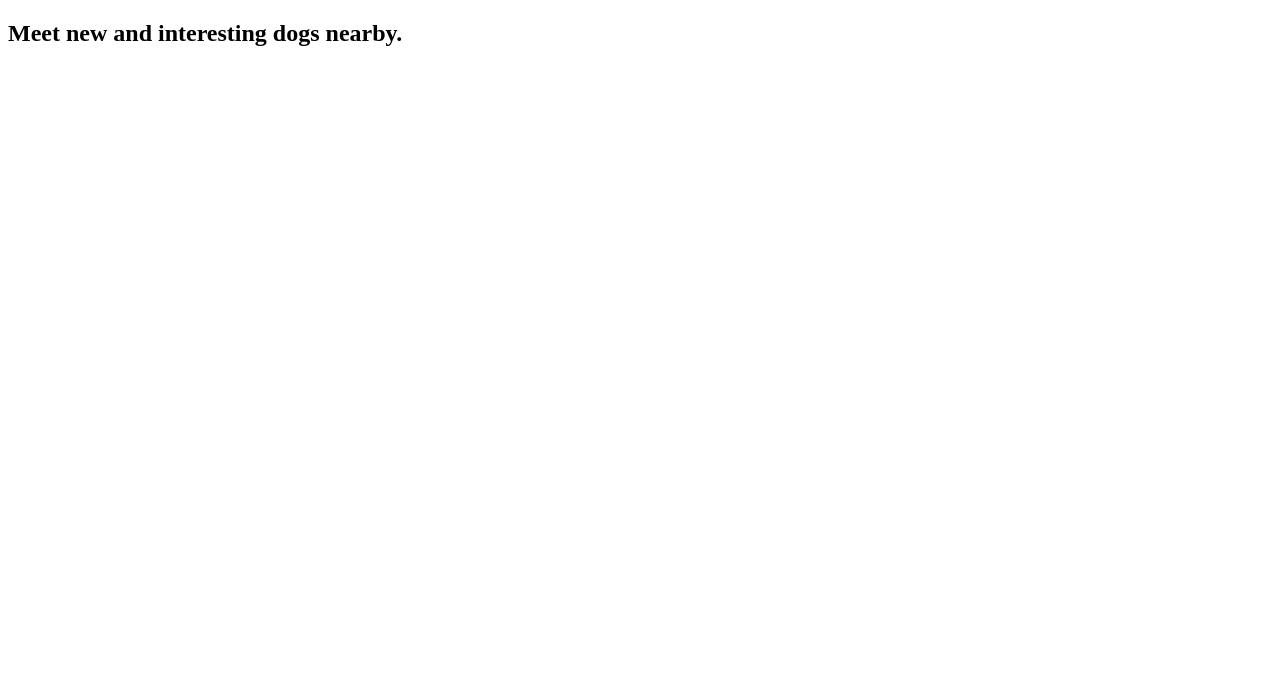
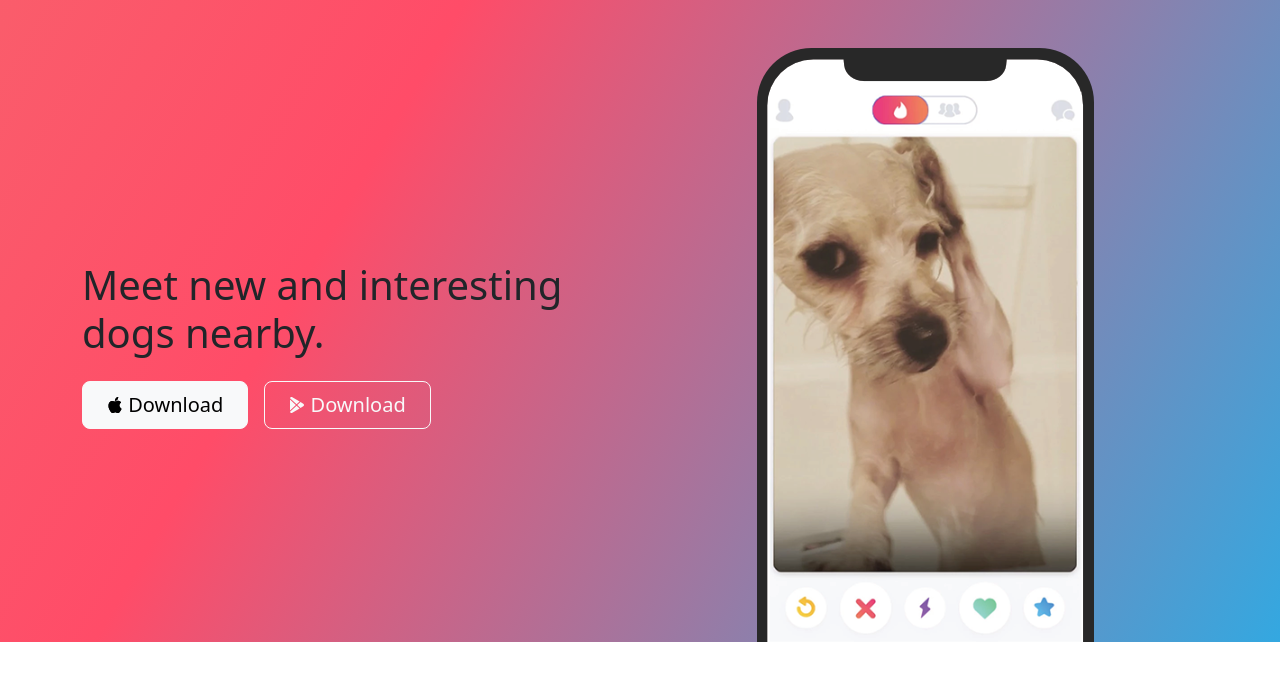
Before and after one commit to leo-amaro/bootstrap-tindog, a plain HTML site: page index.html in a window 1280 px wide. Drawn offline with nearby package versions, Linux system fonts and the light colour scheme.

Commit message:
- hero banner for desktop completed

```diff
--- a/css/solution.css
+++ /dev/null
@@ -1,28 +0,0 @@
-.gradient-background {
-  background: linear-gradient(300deg, #00bfff, #ff4c68, #ef8172);
-  background-size: 180% 180%;
-  animation: gradient-animation 18s ease infinite;
-}
-
-@keyframes gradient-animation {
-  0% {
-    background-position: 0% 50%;
-  }
-  50% {
-    background-position: 100% 50%;
-  }
-  100% {
-    background-position: 0% 50%;
-  }
-}
-
-.icon-square {
-  width: 3rem;
-  height: 3rem;
-  border-radius: 0.75rem;
-}
-
-.profile-img {
-  border-radius: 50%;
-  height: 100px;
-}
--- a/index.html
+++ b/index.html
@@ -4,17 +4,64 @@
     <meta charset="UTF-8" />
     <meta name="viewport" content="width=device-width, initial-scale=1.0" />
     <title>TinDog</title>
+    <link
+      rel="stylesheet"
+      href="https://cdn.jsdelivr.net/npm/bootstrap@5.3.3/dist/css/bootstrap.min.css"
+    />
+    <link rel="stylesheet" href="css/style.css" />
   </head>
 
   <body>
     <!-- Title -->
-    <section id="title">
-      <div class="container">
-        <div class="row">
+    <section id="title" class="gradient-background">
+      <div class="container col-xxl-8 pt-5">
+        <div class="row flex-lg-row align-items-center">
+          <div class="col-10 col-sm-8 col-lg-6">
+            <h1 class="mb-4">Meet new and interesting dogs nearby.</h1>
+            <div class="d-grid gap-2 d-md-flex justify-content-md-start">
+              <button type="button" class="btn btn-light btn-lg px-4 me-md-2">
+                <svg
+                  xmlns="http://www.w3.org/2000/svg"
+                  width="16"
+                  height="16"
+                  fill="currentColor"
+                  class="bi bi-apple mb-1"
+                  viewBox="0 0 16 16"
+                >
+                  <path
+                    d="M11.182.008C11.148-.03 9.923.023 8.857 1.18c-1.066 1.156-.902 2.482-.878 2.516.024.034 1.52.087 2.475-1.258.955-1.345.762-2.391.728-2.43Zm3.314 11.733c-.048-.096-2.325-1.234-2.113-3.422.212-2.189 1.675-2.789 1.698-2.854.023-.065-.597-.79-1.254-1.157a3.692 3.692 0 0 0-1.563-.434c-.108-.003-.483-.095-1.254.116-.508.139-1.653.589-1.968.607-.316.018-1.256-.522-2.267-.665-.647-.125-1.333.131-1.824.328-.49.196-1.422.754-2.074 2.237-.652 1.482-.311 3.83-.067 4.56.244.729.625 1.924 1.273 2.796.576.984 1.34 1.667 1.659 1.899.319.232 1.219.386 1.843.067.502-.308 1.408-.485 1.766-.472.357.013 1.061.154 1.782.539.571.197 1.111.115 1.652-.105.541-.221 1.324-1.059 2.238-2.758.347-.79.505-1.217.473-1.282Z"
+                  />
+                  <path
+                    d="M11.182.008C11.148-.03 9.923.023 8.857 1.18c-1.066 1.156-.902 2.482-.878 2.516.024.034 1.52.087 2.475-1.258.955-1.345.762-2.391.728-2.43Zm3.314 11.733c-.048-.096-2.325-1.234-2.113-3.422.212-2.189 1.675-2.789 1.698-2.854.023-.065-.597-.79-1.254-1.157a3.692 3.692 0 0 0-1.563-.434c-.108-.003-.483-.095-1.254.116-.508.139-1.653.589-1.968.607-.316.018-1.256-.522-2.267-.665-.647-.125-1.333.131-1.824.328-.49.196-1.422.754-2.074 2.237-.652 1.482-.311 3.83-.067 4.56.244.729.625 1.924 1.273 2.796.576.984 1.34 1.667 1.659 1.899.319.232 1.219.386 1.843.067.502-.308 1.408-.485 1.766-.472.357.013 1.061.154 1.782.539.571.197 1.111.115 1.652-.105.541-.221 1.324-1.059 2.238-2.758.347-.79.505-1.217.473-1.282Z"
+                  />
+                </svg>
+                Download
+              </button>
+              <button type="button" class="btn btn-outline-light btn-lg px-4">
+                <svg
+                  xmlns="http://www.w3.org/2000/svg"
+                  width="16"
+                  height="16"
+                  fill="currentColor"
+                  class="bi bi-google-play mb-1"
+                  viewBox="0 0 16 16"
+                >
+                  <path
+                    d="M14.222 9.374c1.037-.61 1.037-2.137 0-2.748L11.528 5.04 8.32 8l3.207 2.96 2.694-1.586Zm-3.595 2.116L7.583 8.68 1.03 14.73c.201 1.029 1.36 1.61 2.303 1.055l7.294-4.295ZM1 13.396V2.603L6.846 8 1 13.396ZM1.03 1.27l6.553 6.05 3.044-2.81L3.333.215C2.39-.341 1.231.24 1.03 1.27Z"
+                  />
+                </svg>
+                Download
+              </button>
+            </div>
+          </div>
           <div class="col-6">
-            <h1>Meet new and interesting dogs nearby.</h1>
+            <img
+              src="images/iphone.png"
+              class="d-block mx-lg-auto img-fluid"
+              alt="Tindog Hero Image"
+              loading="lazy"
+            />
           </div>
-          <div class="col-6"></div>
         </div>
       </div>
     </section>
```
